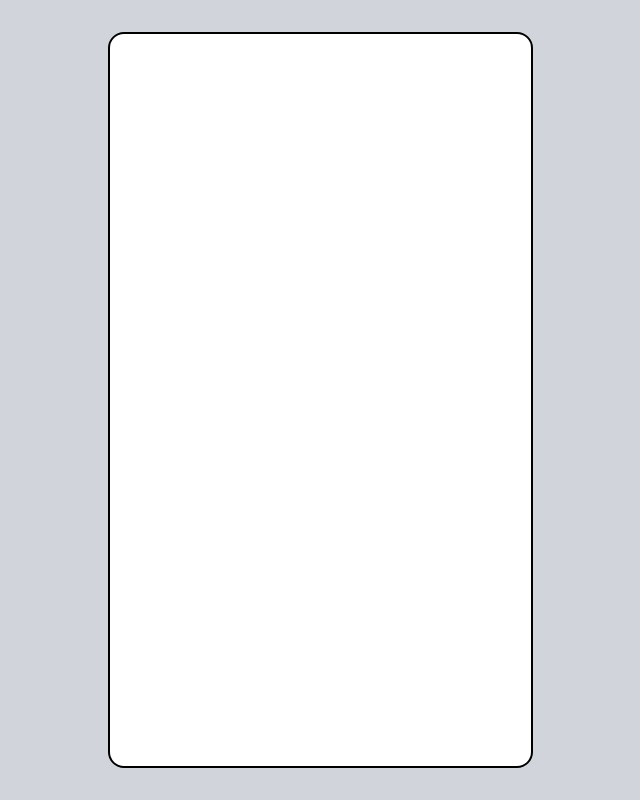
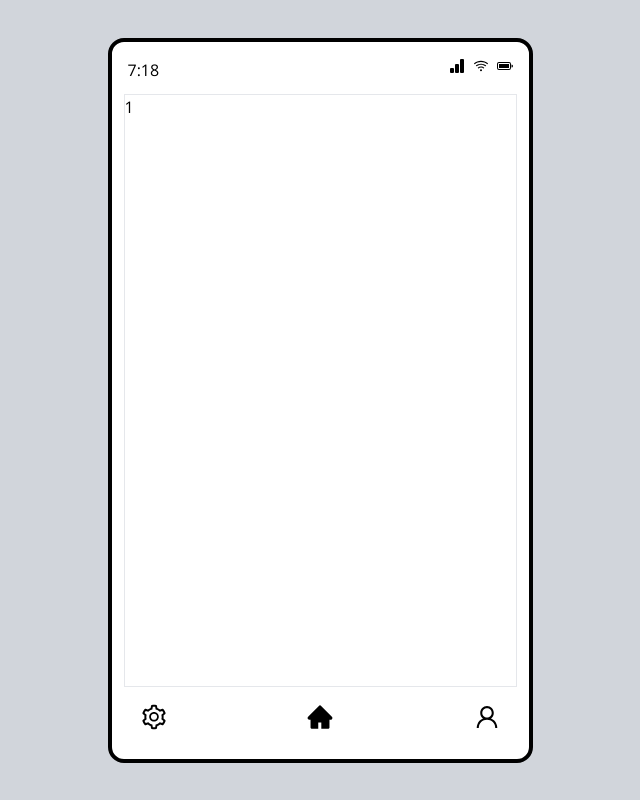
Before and after one commit to SVSTAP-Team6/application, a React (Create React App) app: page / in a window 1280 px wide. Shown: the whole page, without its empty margins (320-960 px from the left). Built offline with nearby package versions, Linux system fonts and the light colour scheme.

Commit message:
Update: base structure (Navbar, Layout)

```diff
--- /dev/null
+++ b/src/components/Navbar.jsx
@@ -0,0 +1,18 @@
+import React, { useEffect } from "react";
+import { useStateContext } from "../contexts/ContextProvider";
+import { AiFillHome, AiOutlineUser, AiOutlineSetting} from "react-icons/ai";
+import { styled } from "styled-components";
+
+const Navbar = () => {
+    return (
+        <>
+            <div className="flex justify-between p-4">
+                <AiOutlineSetting size={28}/>
+                <AiFillHome size={28}/>
+                <AiOutlineUser size={28}/>
+            </div>
+        </>
+    );
+};
+
+export default Navbar;
--- /dev/null
+++ b/src/components/index.jsx
@@ -0,0 +1 @@
+export {default as Navbar} from "./Navbar";
--- /dev/null
+++ b/src/pages/Basepage.jsx
@@ -0,0 +1,14 @@
+import React, { useState } from "react";
+import { BsBatteryFull, BsBarChartFill } from "react-icons/bs";
+import { AiOutlineWifi } from "react-icons/ai";
+import { Navbar } from "../components";
+
+const Basepage = () => {
+    return (
+        <>
+            1
+        </>
+    );
+}
+
+export default Basepage;
--- a/src/pages/Layout.jsx
+++ b/src/pages/Layout.jsx
@@ -1,10 +1,34 @@
 import React, { useState } from "react";
+import { BsBatteryFull, BsBarChartFill } from "react-icons/bs";
+import { AiOutlineWifi } from "react-icons/ai";
+import { Navbar } from "../components";
+import {Basepage} from "../pages";
 
+const SystemBar = () => {
+    let today = new Date();
+    return (
+        <div className="flex justify-between h-10 p-1">
+            <div>
+                {today.getHours()}:{today.getMinutes()}
+            </div>
+
+            <div className="flex gap-2">
+                <BsBarChartFill />
+                <AiOutlineWifi />
+                <BsBatteryFull />
+            </div>
+        </div>
+    );
+}
 const Layout = () => {
     return (
-        <div className="flex justify-center h-screen bg-gray-300">
-            <div className="w-425 border-2 bg-white border-black rounded-2xl my-8 p-10">
-                {/* <Navbar /> */}
+        <div className="flex justify-center bg-gray-300 h-screen w-screen">
+            <div className="flex flex-col w-425 h-725 border-4 my-auto bg-white border-black rounded-2xl p-3 p-t-2">
+                <SystemBar />
+                <div className="flex flex-1 border-1 flex-col">
+                    <Basepage />
+                </div>
+                <Navbar />
             </div>
         </div>
     );
--- a/src/pages/index.jsx
+++ b/src/pages/index.jsx
@@ -1 +1,2 @@
 export { default as Layout } from "./Layout";
+export { default as Basepage } from "./Basepage";
```
